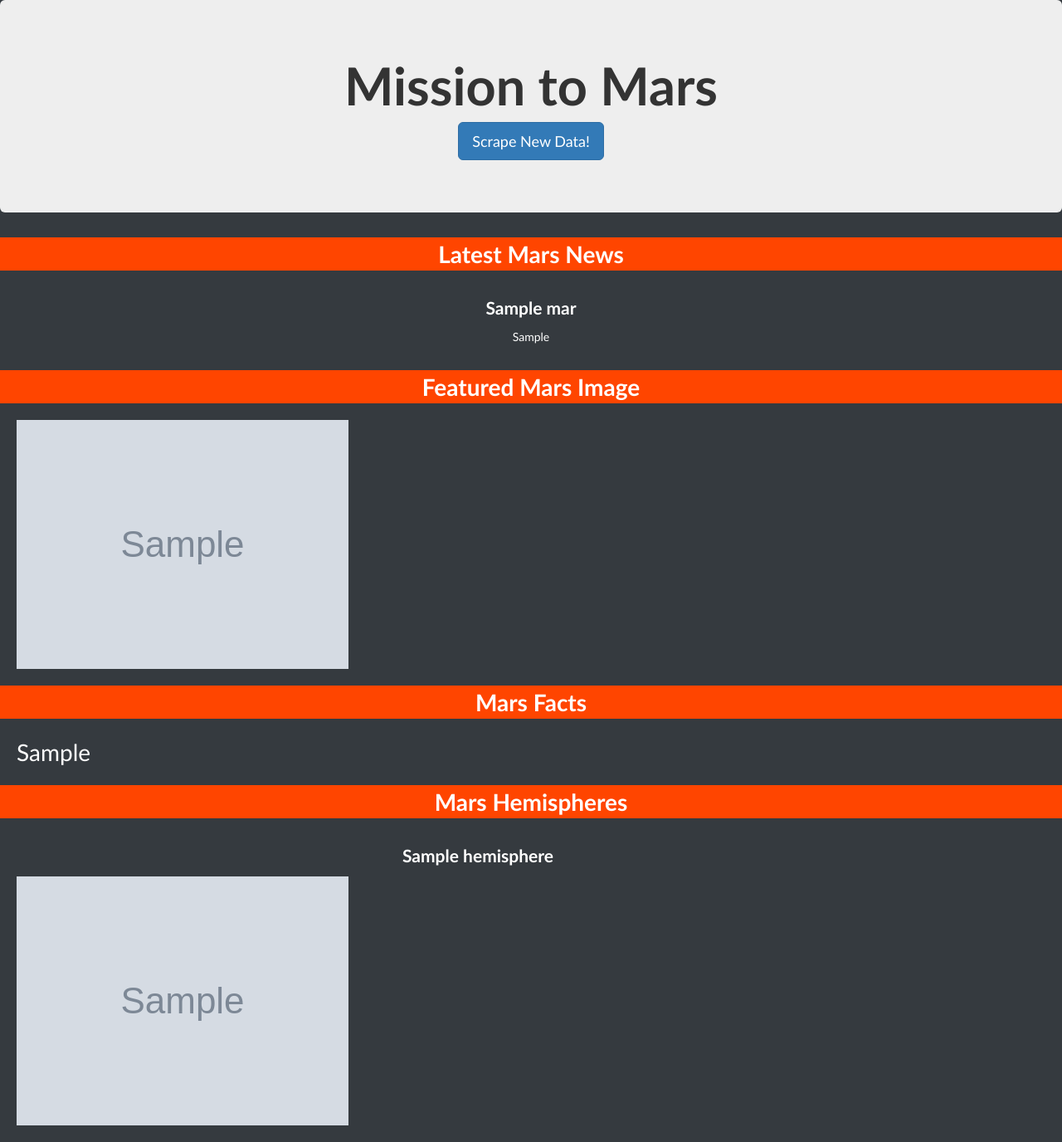
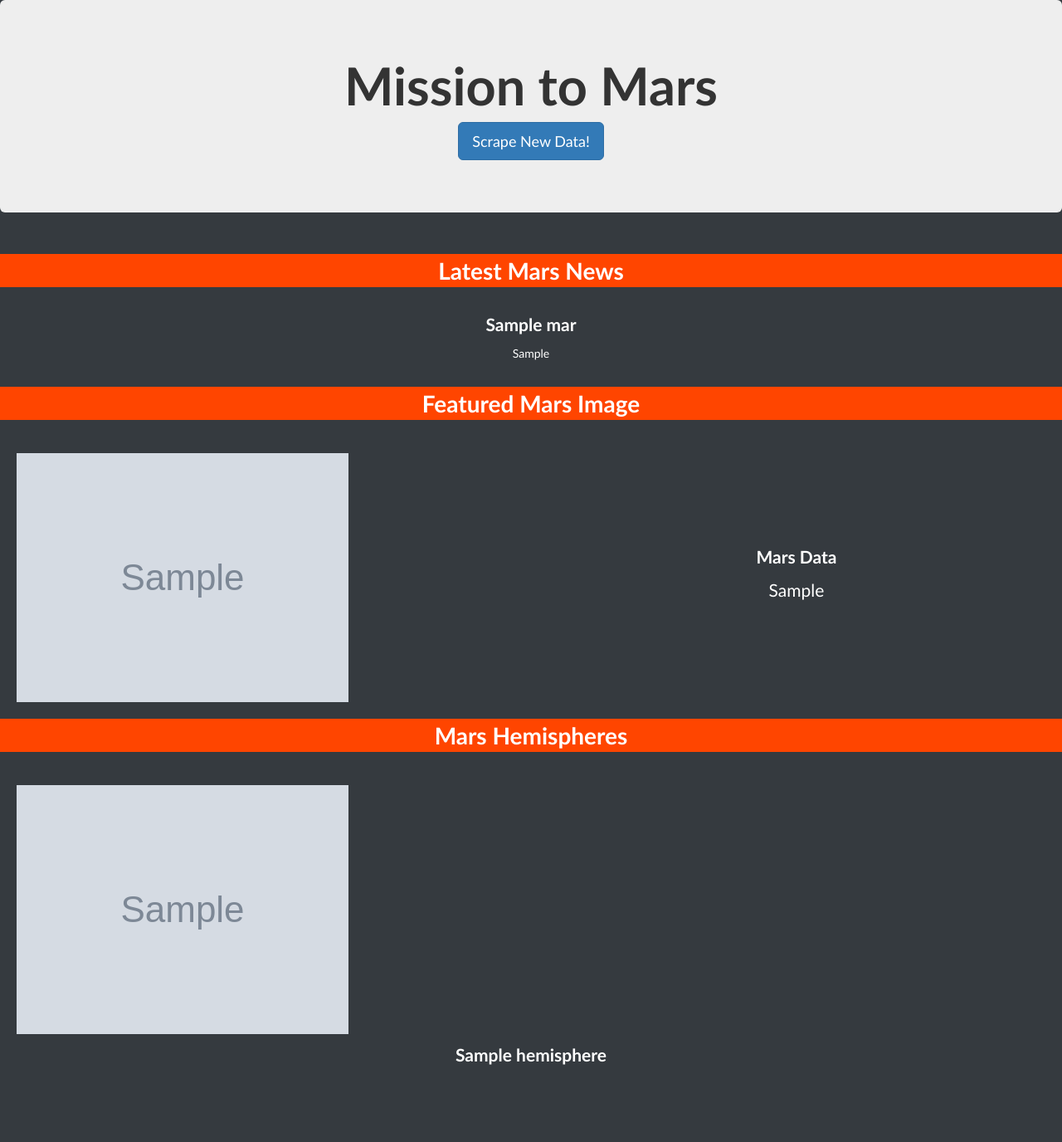
Before and after one commit to deepavadakan/Mission-to-Mars-Web-Scraping, a Flask app: page / in a window 1280 px wide. Shown: the whole page at 83% size. After the commit the page ends 1283 px from the top, so only its background shows below. Run offline with Flask 2, Linux system fonts and the light colour scheme; grey boxes marked "Sample" are stand-in pictures; a database or web service that is not in the repository returns one stand-in record (values such as "Sample title"); some libraries are stand-ins or nearby versions.

Commit message:
display issues

```diff
--- a/Missions_to_Mars/static/styles/style.css
+++ b/Missions_to_Mars/static/styles/style.css
@@ -1,7 +1,6 @@
 body {
     --body-color:rgb(53, 58, 63);
     --bar-color: #FF4500;
-    --hr-color:  #ff7037;
     --text-header-color: white;
     --p-color: white;
 
@@ -19,12 +18,7 @@ p {
     margin-top:10px;
 }
 
-hr {
-    border-top: 1px solid var(--hr-color);
-    width:99%;
-}
-
-.news-title {
+.title {
     font-size: 1.5em;
     font-weight: bold;
 }
@@ -34,10 +28,11 @@ img{
     max-height: 100%;
     display: block;
 }
-.img-col{
-    padding:20px;
+
+#featured-col{
     width: 90%;
-    align-items: center;
+    margin-left: auto;
+    margin-right: auto;
 }
 
 .header-row {
@@ -46,9 +41,29 @@ img{
     font-size: 2em;
     font-weight: bold;
     text-align: center;
+    margin-top:20px;
+    margin-bottom:20px;
 }
+
 .mars-table {
-    font-size: 2em;
+    font-size: 1.5em;
     color: var(--p-color);
-    padding:20px;
+    display: flex;
+    justify-content: center;
+    align-items: center;
 }
+
+.img-row {
+    display: flex;
+    flex-wrap: wrap;
+    align-items: center;
+}
+
+.column {
+    flex: 50%;
+    padding: 0 20px;
+}
+
+.column img {
+    margin-top: 20px;
+}
--- a/Missions_to_Mars/templates/index.html
+++ b/Missions_to_Mars/templates/index.html
@@ -34,43 +34,47 @@
             Latest Mars News
         </div>
 
-        <br>
         <div class="row">
-            <p class="news-title">{{mars_info.news_title}}<p>
-            <p>{{mars_info.news_p}}<p>
+            <p class="title">{{mars_info.news_title}}
+            <p>
+            <p>{{mars_info.news_p}}
+            <p>
         </div>
-        <br>
 
         <!--Featured large size image-->
         <div class="row header-row">
             Featured Mars Image
         </div>
 
-        <div class="row">
-            <div class="img-col">
+        <div class="row img-row">
+            <div class="column" id="featured-img">
                 <img src="{{ mars_info.featured_image_url }}" alt="Featured Mars Image">
             </div>
-        </div>
-
-        <!--Mars Facts Table-->
-        <div class="row header-row">
-            Mars Facts
-        </div>
-        <div class="row table-responsive mars-table">
-            <table>
-                {{ mars_info.mars_facts_html | safe}}
-            </table>
+            <div class="column">
+                <div class="row">
+                    <p class="title">Mars Data</p>
+                </div>
+                <div class="row mars-table">
+                    <table>
+                        {{ mars_info.mars_facts_html | safe}}
+                    </table>
+                </div>
+            </div>
         </div>
 
         <!--The 4 Mars Hemispheres-->
         <div class="row header-row">
             Mars Hemispheres
         </div>
-        <div class="row">
+        <div class="row img-row">
             {% for hemisphere in mars_info.hemisphere_image_urls %}
-            <div class="col-5 img-col">
-                <p class="news-title">{{ hemisphere.title }}</p>
-                <img src="{{ hemisphere.image_url }}" alt="{{ hemisphere.title }}">
+            <div class="column">
+                <div class="card">
+                    <img src="{{ hemisphere.image_url }}" class="card-img-top" alt="{{ hemisphere.title }}">
+                    <div class="card-body">
+                        <p class="title">{{ hemisphere.title }}</p>
+                    </div>
+                </div>
             </div>
             {% endfor %}
         </div>
```
